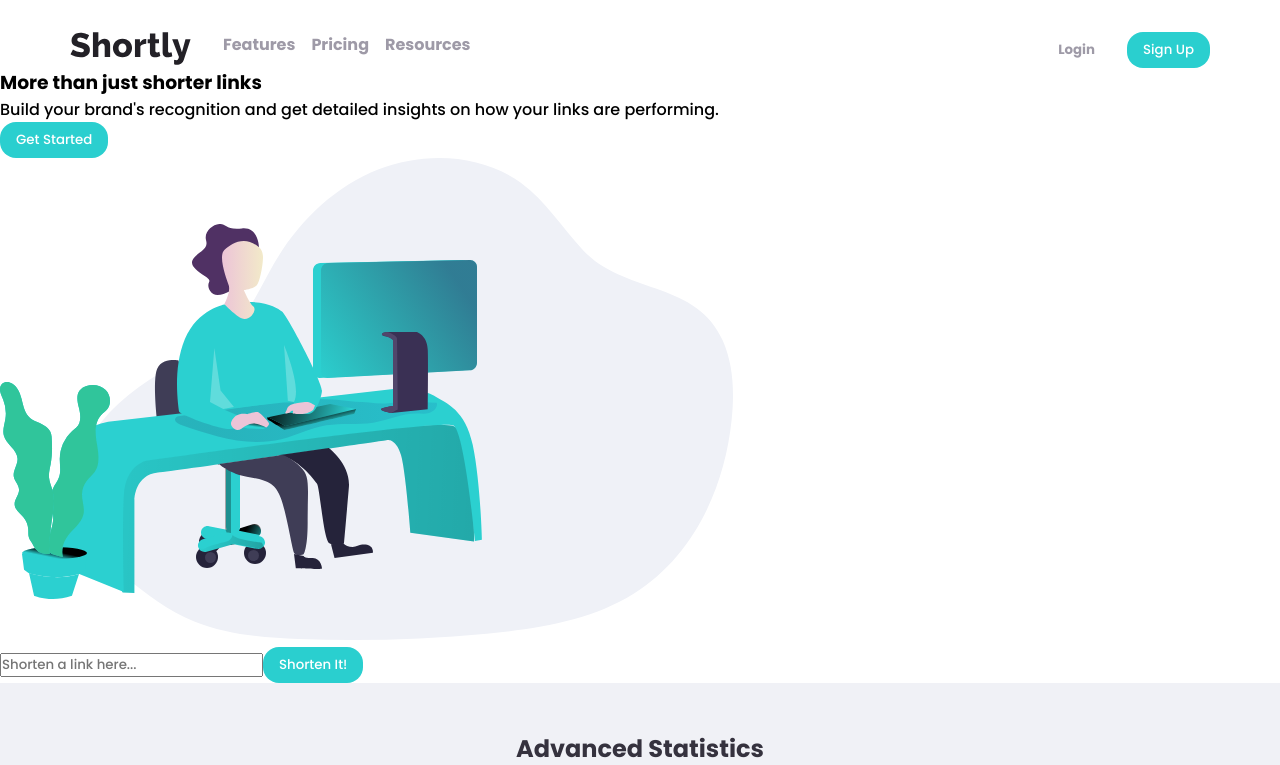
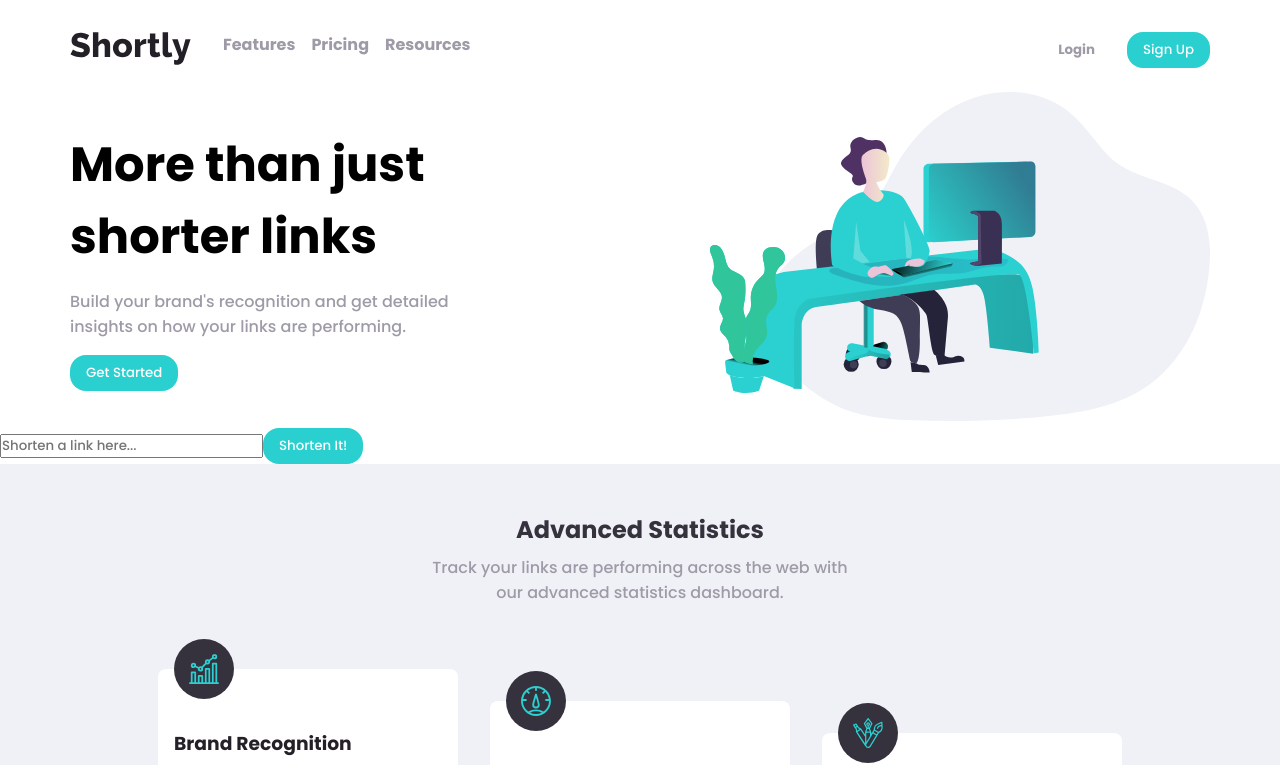
Before and after one commit to EdiedRamos/url-shortening-api-landing-page, a React (Vite) app: page / in a window 1280 px wide. Shown: the top 765 px of the page. Built offline with nearby package versions, Linux system fonts and the light colour scheme.

Commit message:
style: implement hero design

```diff
--- /dev/null
+++ b/src/Components/Hero/Hero.scss
@@ -0,0 +1,65 @@
+@import "@/Generals/Styles/Colors/colors";
+
+.hero {
+  &__container {
+    margin-top: 1.5rem;
+  }
+
+  &__title {
+    font-size: 2rem;
+    text-align: center;
+  }
+
+  &__description {
+    color: $grayish-violet;
+    text-align: center;
+  }
+
+  &__img {
+    margin: 0 auto;
+    max-width: 500px;
+
+    img {
+      width: 100%;
+    }
+  }
+
+  &__group {
+    display: flex;
+    flex-direction: column;
+    align-items: center;
+    gap: 2rem;
+    margin: 0 auto;
+    max-width: 400px;
+  }
+}
+
+@media (width >= 992px) {
+  .hero {
+    &__container {
+      display: flex;
+      justify-content: space-between;
+      align-items: center;
+    }
+
+    &__title {
+      font-size: 3rem;
+      text-align: start;
+    }
+
+    &__description {
+      text-align: start;
+    }
+
+    &__group {
+      align-items: flex-start;
+      gap: 1rem;
+      margin: 0;
+    }
+
+    &__img {
+      order: 1;
+      margin: 0;
+    }
+  }
+}
--- a/src/Components/Hero/Hero.tsx
+++ b/src/Components/Hero/Hero.tsx
@@ -1,20 +1,22 @@
+import "./Hero.scss";
+
 import { Button } from "@/Components";
 import { WorkingIcon } from "@/Resources/Images";
 
 export const Hero = () => {
   return (
-    <section>
-      <article>
-        <h1>More than just shorter links</h1>
-        <p>
+    <section className="hero hero__container container">
+      <div className="hero__img">
+        <img src={WorkingIcon} alt="working icon" />
+      </div>
+      <article className="hero__group">
+        <h1 className="hero__title">More than just shorter links</h1>
+        <p className="hero__description">
           Build your brand's recognition and get detailed insights on how your
           links are performing.
         </p>
         <Button>Get Started</Button>
       </article>
-      <div>
-        <img src={WorkingIcon} alt="working icon" />
-      </div>
     </section>
   );
 };
```
